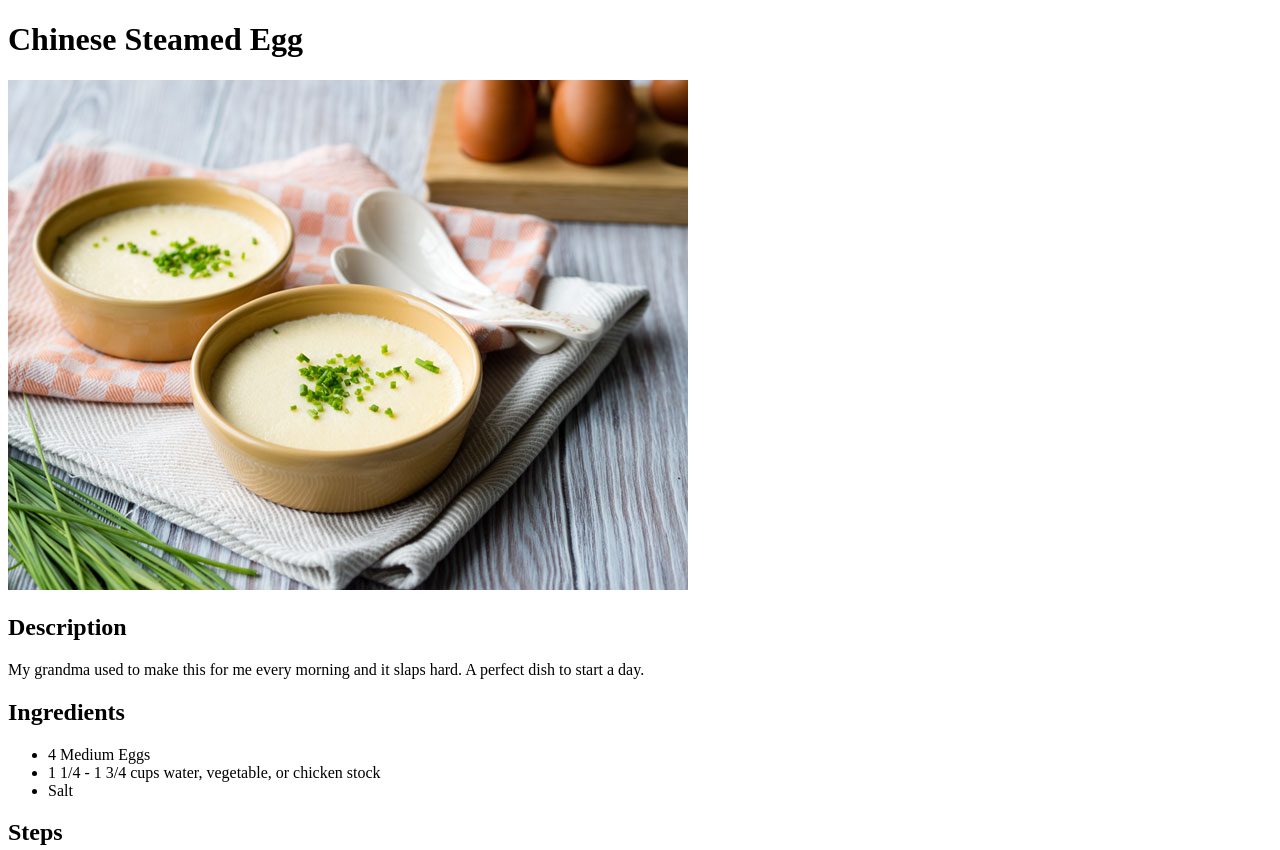
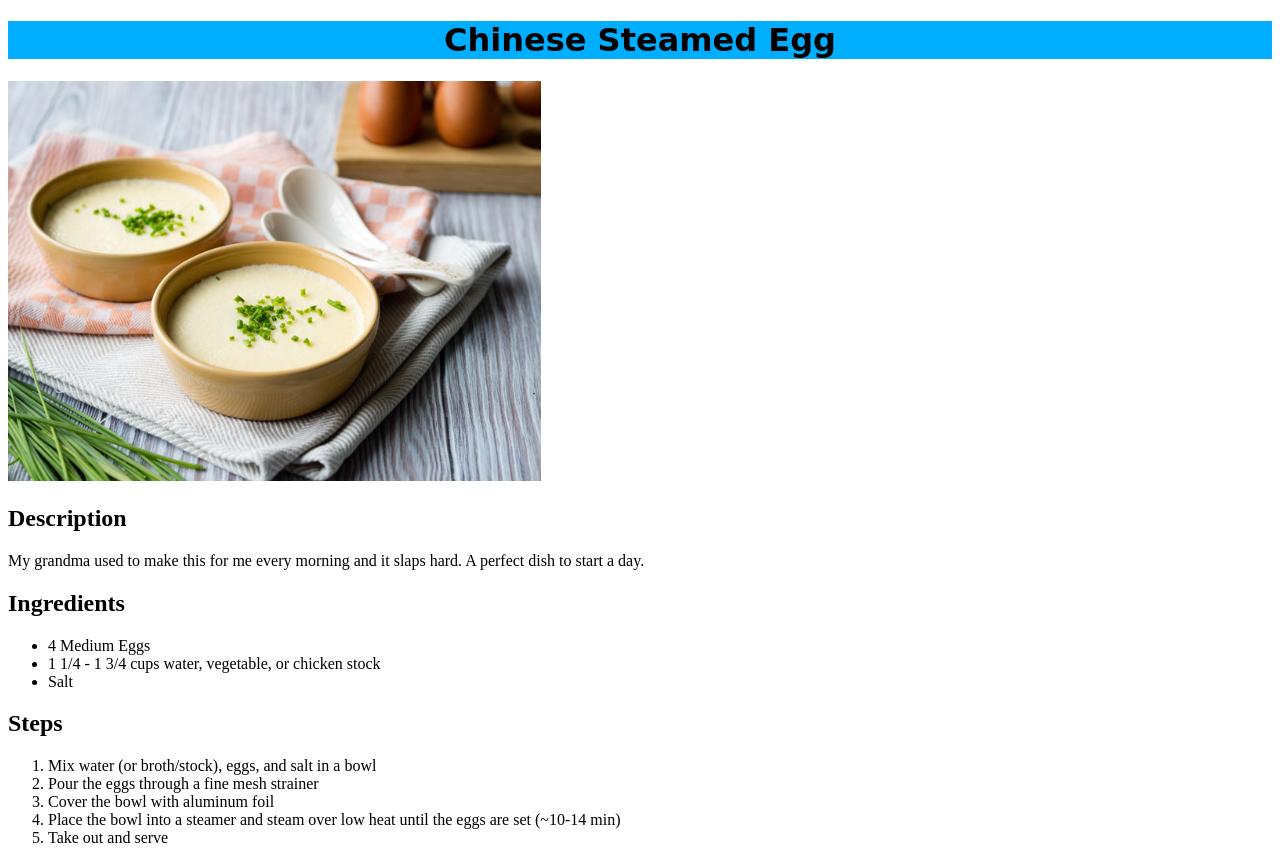
Before and after one commit to Kaidame-NA/odin-recipes, a plain HTML site: page recipes/chinese-steamed-egg.html in a window 1280 px wide. Shown: the top 850 px of the page. Drawn offline with Linux system fonts and the light colour scheme.

Commit message:
Edit style for recipe pages

```diff
--- a/css/style.css
+++ b/css/style.css
@@ -4,3 +4,15 @@
 	text-align: center;
 	background-color: #AE00FF;
 }
+
+.recipe-title {
+	font-family: "Brush Script MT", cursive;
+	text-align: center;
+	background-color: #00AEFF;
+}
+
+.recipe-image {
+	height: 400px;
+	width: auto;
+	text-align: center;
+}
--- a/recipes/chinese-steamed-egg.html
+++ b/recipes/chinese-steamed-egg.html
@@ -7,8 +7,8 @@
 	</head>
 
 	<body>
-		<h1>Chinese Steamed Egg</h1>
-		<img src="../img/chinese-steamed-egg.jpg" alt="An image of two bowls of Chinese Steamed Egg">
+		<h1 class="recipe-title">Chinese Steamed Egg</h1>
+		<img class="recipe-image" src="../img/chinese-steamed-egg.jpg" alt="An image of two bowls of Chinese Steamed Egg">
 
 		<h2>Description</h2>
 		<p>My grandma used to make this for me every morning and it slaps hard. A perfect dish to start a day.</p>
```
Also changed, not shown: recipes/chinese-stir-fried-egg-and-tomato.html (+2 -2 lines).
